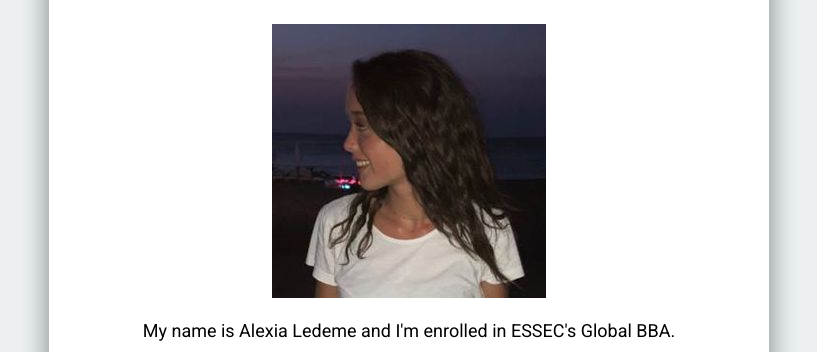
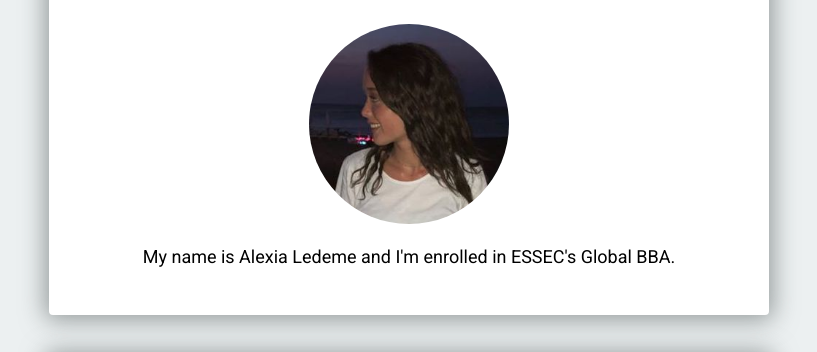
Before and after one commit to alexia-ledeme/my-profile, a plain HTML site: page index.html in a window 1280 px wide. Shown: the part 143-495 px from the top of the page, without its empty margins (231-1048 px from the left). Drawn offline with Linux system fonts and the light colour scheme.

Commit message:
Update style.css

```diff
--- a/style.css
+++ b/style.css
@@ -73,7 +73,7 @@ a:hover {
 
 	}
 
-#img-square {
+#img-round {
 	  width: 200px;
 	  border-radius: 50%;
 }
```
